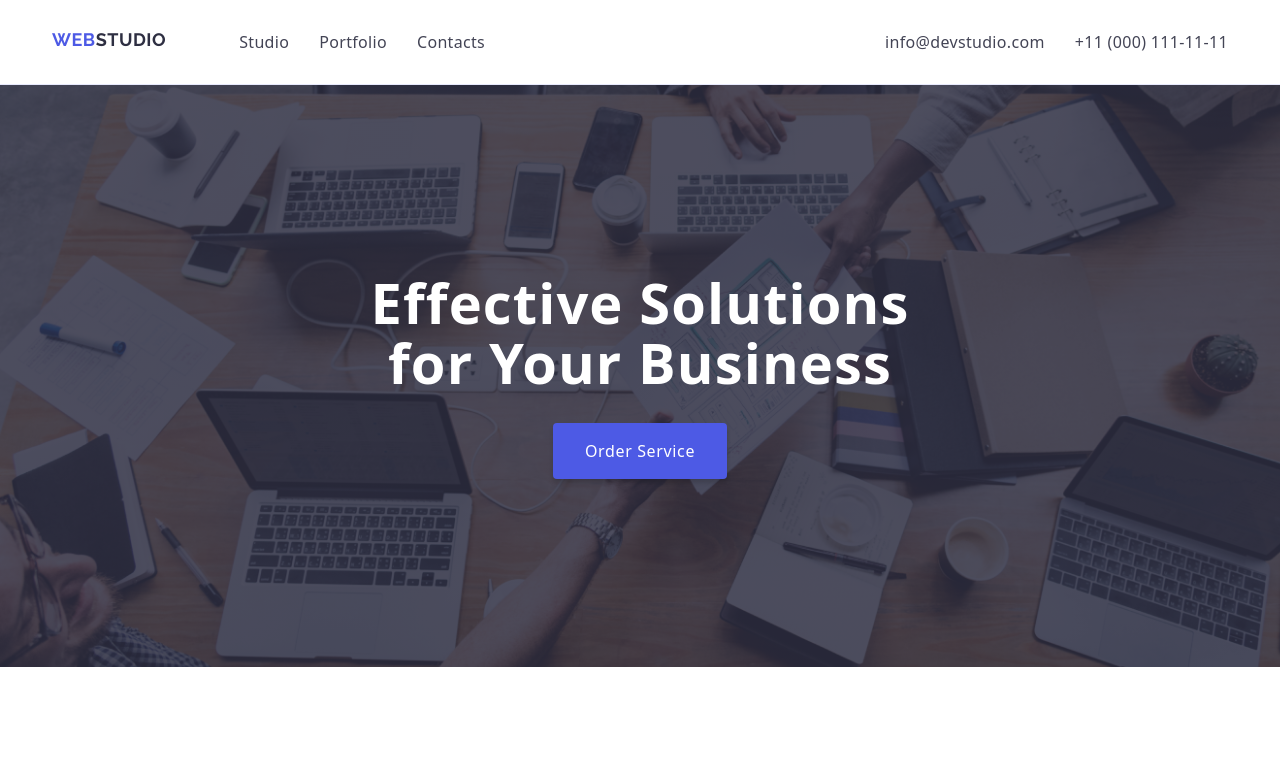
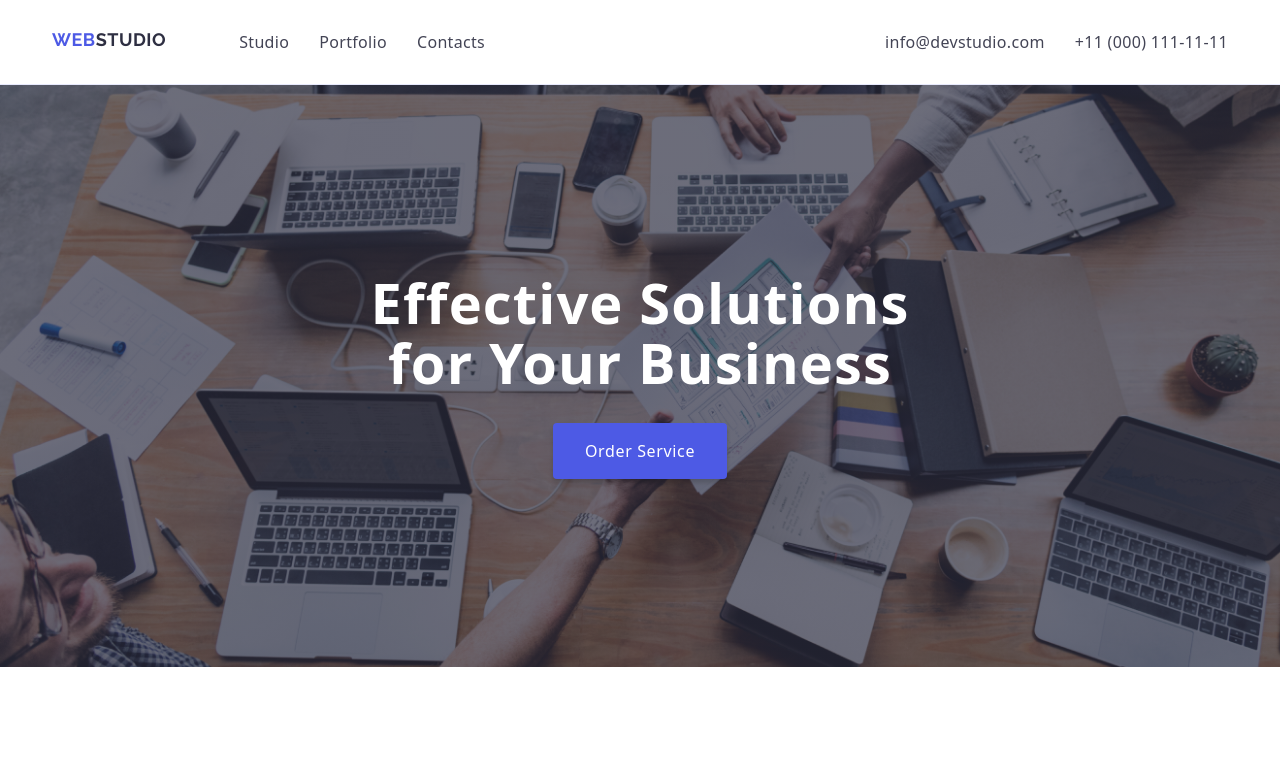
Before and after one commit to Rouxerer/goit-markup-hw-04, a website: page index.html in a window 1280 px wide. Shown: the top 784 px of the page. Drawn offline with nearby package versions, Linux system fonts and the light colour scheme.

Commit message:
commit as per sir gians changes

```diff
--- a/css/styles.css
+++ b/css/styles.css
@@ -194,17 +194,6 @@ img{
   background-image:linear-gradient(rgba(46,47,66,0.7), rgba(46,47,66,0.7)), url('../images/bgimage.jpg');
   background-repeat: no-repeat;
   background-size: cover;
-}
-
-.title-container::before{
-  content: "";
-  background-color: rgba(46, 47, 66, 0.5); /* Adjust the RGBA values and alpha (0.5 for 50% opacity) to control darkness */
-  position: absolute;
-  top: 0;
-  left: 0;
-  right: 0;
-  bottom: 0;
-  z-index: 0; /* Place the pseudo-element above the background image */
 }
 
 .container{
@@ -524,6 +513,7 @@ img{
   display: flex;
   flex-direction: row;
   gap:20px;
+  margin-top:10px;
 }
 
 .worker-socials{
@@ -544,7 +534,7 @@ img{
   width: 40px;
   height: 40px;
   border-radius: 50%;
-  background-color: var(--green);
+  background-color: var(--ocean);
 }
 
 
@@ -712,7 +702,7 @@ img{
 
 .icon-effect{
   padding:20px;
-  border:solid 3px var(--light-slate);
+  border:solid 2px var(--light-slate);
   border-radius: 5px;
   fill: var(--light-slate);
   transition: 1s;
--- a/index.html
+++ b/index.html
@@ -217,6 +217,7 @@
       </section>
       <section class="customers-section">
         <ul class="customers-container">
+          <h2 class="sub-headings">Customer</h2>
           <li class="customer">
             <a href="#">
               <svg xmlns="http://www.w3.org/2000/svg" width="100%" height="100%" viewBox="0 0 104 56" class="icon-effect">
```
